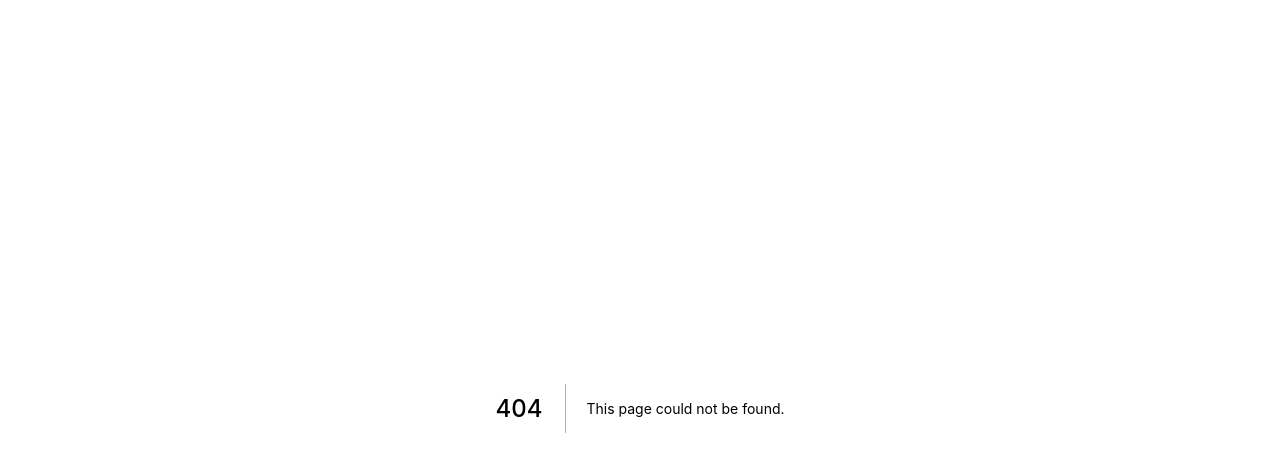
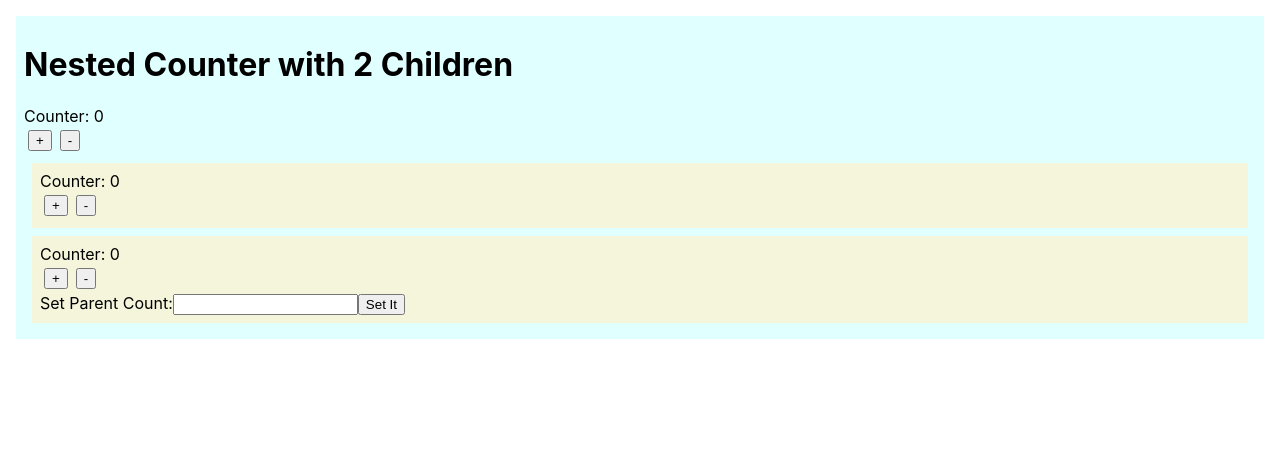
Before and after one commit to DSInnovators/react-essentials, a Next.js app: page /03-nested-2-memo in a window 1280 px wide. Before the commit this address had no page. Shown: the top 456 px of the page. Built offline with nearby package versions, Linux system fonts and the light colour scheme.

Commit message:
Nested components with React.memo

```diff
--- /dev/null
+++ b/pages/03-nested-2-memo.js
@@ -0,0 +1,77 @@
+// 03-nested-2-memo
+import React, { useState } from 'react'
+
+function ParentComponent() {
+  const [count, setCount] = useState(0)
+
+  console.log('Rendering ParentComponent, count:', count)
+
+  return (
+    <div className="parent-comp">
+      <h1>Nested Counter with 2 Children</h1>
+
+      <main>
+        Counter: {count}
+        <br/>
+        <button onClick={() => setCount(count + 1)}>+</button>
+        <button onClick={() => setCount(count - 1)}>-</button>
+        <br/>
+
+        <ChildA parentCount={count} />
+
+        <ChildB updateParentCount={setCount} />
+      </main>
+    </div>
+  )
+}
+
+function ChildA({ parentCount }) {
+  const [count, setCount] = useState(0)
+
+  console.log(`Rendering Child A, parentCount: ${parentCount}, count: ${count}`)
+
+  return (
+    <div className="child-comp">
+      Counter: {count}
+      <br/>
+      <button onClick={() => setCount(count + 1)}>+</button>
+      <button onClick={() => setCount(count - 1)}>-</button>
+    </div>
+  )
+
+}
+
+function _ChildB({ updateParentCount }) {
+  const [count, setCount] = useState(0)
+  const [textValue, setTextValue] = useState('')
+
+  console.log(`Rendering Child B, count: ${count}`)
+
+  function handleSubmit(e) {
+    e.preventDefault()
+    updateParentCount(textValue)
+  }
+
+  return (
+    <div className="child-comp">
+      Counter: {count}
+      <br/>
+      <button onClick={() => setCount(count + 1)}>+</button>
+      <button onClick={() => setCount(count - 1)}>-</button>
+      <br/>
+      <form>
+        <label htmlFor="a">Set Parent Count:</label>
+        <input id="a" type="text"
+               value={textValue}
+               onChange={(e) =>
+                 setTextValue(e.target.value)} />
+        <input type="submit" value="Set It" onClick={handleSubmit}/>
+      </form>
+    </div>
+  )
+
+}
+
+const ChildB = React.memo(_ChildB)
+
+export default ParentComponent
--- a/styles/globals.css
+++ b/styles/globals.css
@@ -14,6 +14,7 @@ body {
 .child-comp {
   background-color: beige;
   padding: 8px;
+  margin: 8px;
 }
 
 button {
```
